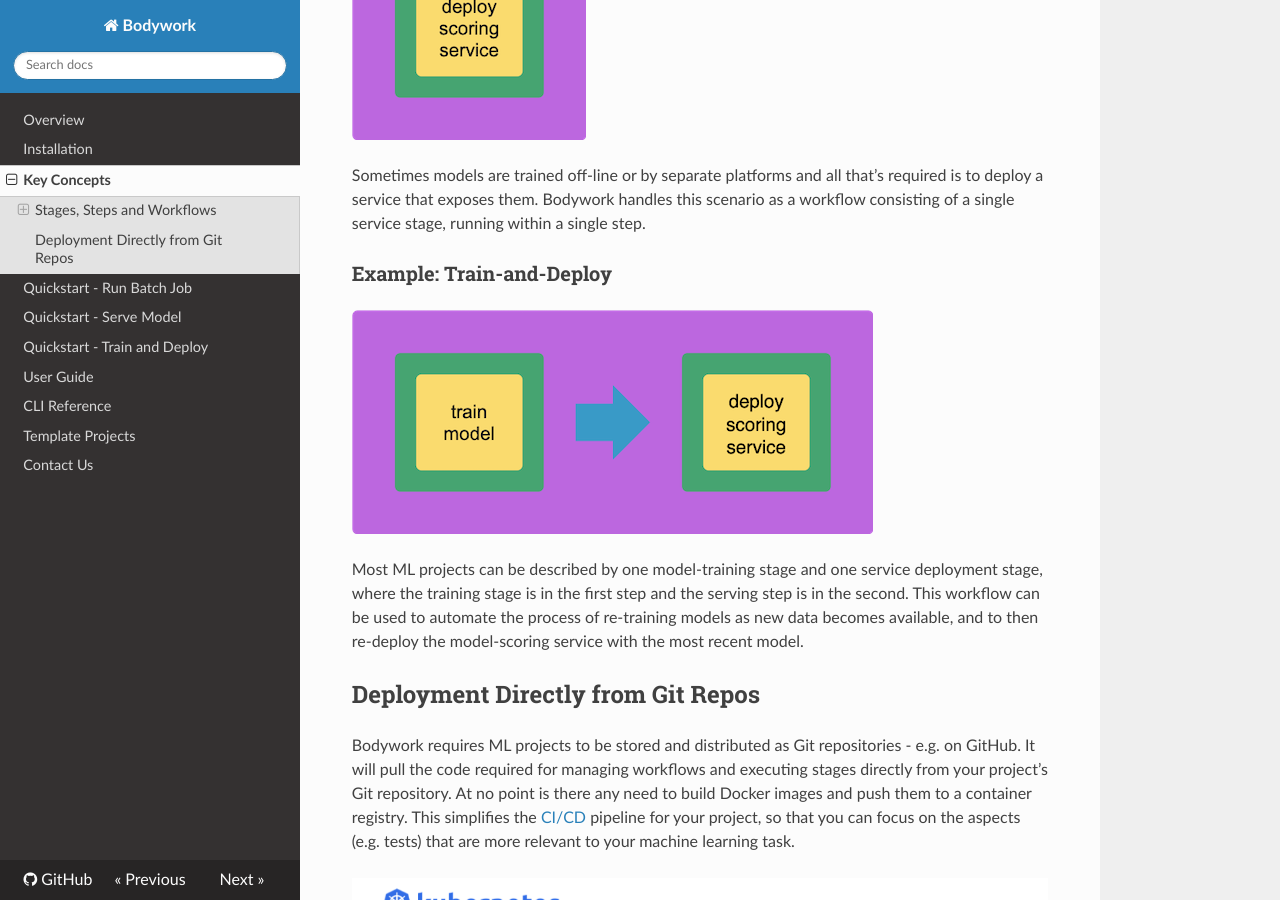
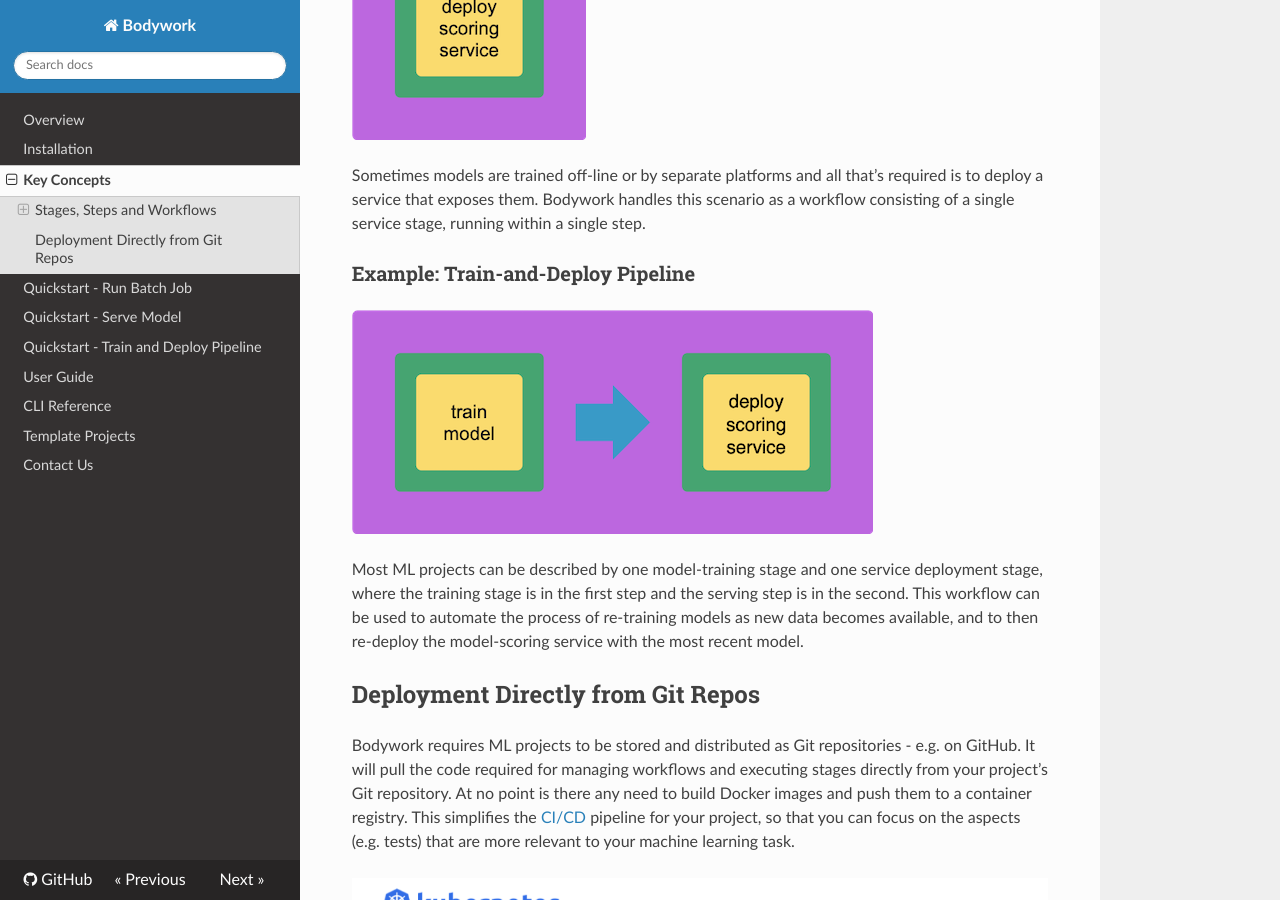
Before and after one commit to bodywork-ml/bodywork-core, an MkDocs documentation site: the page built from docs/key_concepts.md, in a window 1280 px wide and 900 px high, scrolled down 1736 px. Built offline with MkDocs 1.6.1, drawn with Linux system fonts in a browser that asks for light colours; nearby versions of some CDN libraries; a script that is not in the unit is left out.

Commit message:
Label train-and-deploy as a pipeline in docs

```diff
--- a/docs/key_concepts.md
+++ b/docs/key_concepts.md
@@ -31,7 +31,7 @@ Workflows need not be complex and often all that's required is for a simple batc
 
 Sometimes models are trained off-line or by separate platforms and all that's required is to deploy a service that exposes them. Bodywork handles this scenario as a workflow consisting of a single service stage, running within a single step.
 
-### Example: Train-and-Deploy
+### Example: Train-and-Deploy Pipeline
 
 ![train_and_deploy](images/concepts_train_and_deploy.png)
 
--- a/mkdocs.yml
+++ b/mkdocs.yml
@@ -8,7 +8,7 @@ nav:
   - Key Concepts: key_concepts.md
   - Quickstart - Run Batch Job: quickstart_batch_job.md
   - Quickstart - Serve Model: quickstart_serve_model.md
-  - Quickstart - Train and Deploy: quickstart_train_and_deploy.md
+  - Quickstart - Train and Deploy Pipeline: quickstart_train_and_deploy.md
   - User Guide: user_guide.md
   - CLI Reference: cli_reference.md
   - Template Projects: template_projects.md
```
